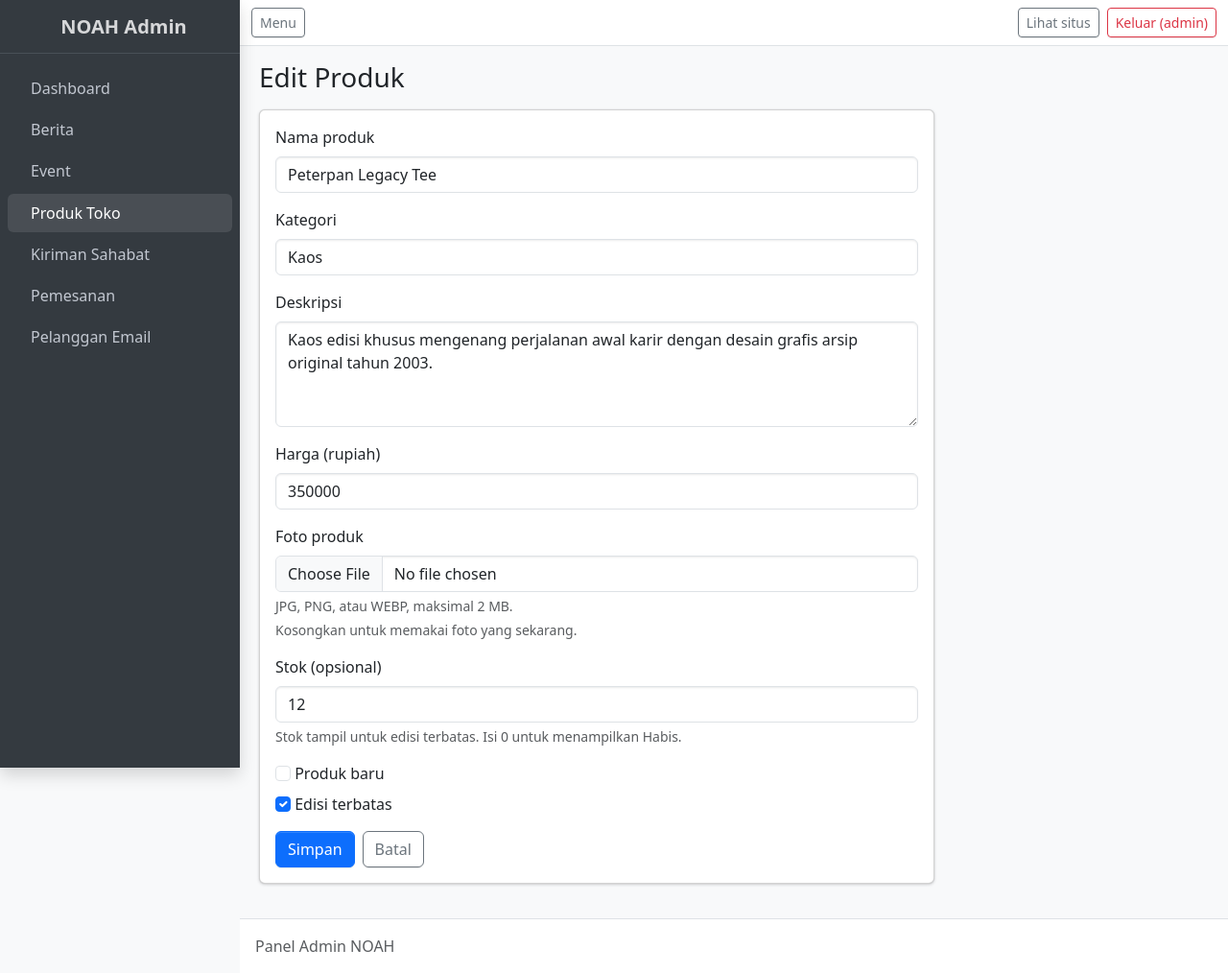
After one commit to Pudidil-dev/noah-web, a PHP site: page /admin/produk/edit.php?id=8 in a window 1280 px wide. The commit adds this page. Shown: the whole page at 96% size. Run offline with PHP 8.4, Linux system fonts and the light colour scheme; a user stored in the database is signed in; data comes from the database, SQL or seed files in the repository.

Commit message:
feat(wbs-4.2): Tambahkan pengelolaan produk toko
WBS ID: 4.2

```diff
--- a/admin/_atas.php
+++ b/admin/_atas.php
@@ -13,6 +13,7 @@ $menu_admin = [
     ''          => ['Dashboard', 'index.php'],
     'berita'    => ['Berita', 'berita/index.php'],
     'event'     => ['Event', 'event/index.php'],
+    'produk'    => ['Produk Toko', 'produk/index.php'],
     'kiriman'   => ['Kiriman Sahabat', 'kiriman/index.php'],
     'pemesanan' => ['Pemesanan', 'pemesanan/index.php'],
     'pelanggan' => ['Pelanggan Email', 'pelanggan/index.php'],
--- a/admin/index.php
+++ b/admin/index.php
@@ -7,6 +7,7 @@ wajib_login();
 $tabel = [
     'berita'          => 'Berita',
     'event'           => 'Event',
+    'produk'          => 'Produk Toko',
     'kiriman_sahabat' => 'Kiriman Sahabat',
     'pemesanan_event' => 'Pemesanan Event',
     'pelanggan_email' => 'Pelanggan Email',
@@ -33,6 +34,7 @@ require __DIR__ . '/_atas.php';
 $kartu_admin = [
     'Berita'          => ['berita/index.php', 'text-bg-primary'],
     'Event'           => ['event/index.php', 'text-bg-success'],
+    'Produk Toko'     => ['produk/index.php', 'text-bg-info'],
     'Kiriman Sahabat' => ['kiriman/index.php', 'text-bg-warning'],
     'Pemesanan Event' => ['pemesanan/index.php', 'text-bg-info'],
     'Pelanggan Email' => ['pelanggan/index.php', 'text-bg-secondary'],
--- /dev/null
+++ b/admin/produk/_data.php
@@ -0,0 +1,55 @@
+<?php
+// File ini dipakai oleh halaman produk, bukan dibuka langsung.
+if (realpath($_SERVER['SCRIPT_FILENAME'] ?? '') === __FILE__) {
+    http_response_code(404);
+    exit;
+}
+
+/** Cari produk berdasarkan ID. Kembalikan null jika produknya sudah tidak ada. */
+function cari_produk(mysqli $koneksi, int $id): ?array
+{
+    $stmt = mysqli_prepare($koneksi, 'SELECT * FROM produk WHERE id = ?');
+    mysqli_stmt_bind_param($stmt, 'i', $id);
+    mysqli_stmt_execute($stmt);
+    return mysqli_fetch_assoc(mysqli_stmt_get_result($stmt));
+}
+
+/** Baca form dan kembalikan data serta daftar kesalahan yang bisa ditampilkan. */
+function baca_input_produk(): array
+{
+    $data = [
+        'nama_produk' => trim(isi_form('nama_produk')),
+        'kategori' => trim(isi_form('kategori')),
+        'deskripsi' => trim(isi_form('deskripsi')),
+        'harga' => trim(isi_form('harga')),
+        'stok' => trim(isi_form('stok')),
+        'produk_baru' => isi_form('produk_baru') === '1' ? 1 : 0,
+        'edisi_terbatas' => isi_form('edisi_terbatas') === '1' ? 1 : 0,
+    ];
+    $error = [];
+
+    if ($data['nama_produk'] === '' || mb_strlen($data['nama_produk']) > 150) {
+        $error[] = 'Nama produk wajib diisi, maksimal 150 karakter.';
+    }
+    if ($data['kategori'] === '' || mb_strlen($data['kategori']) > 50) {
+        $error[] = 'Kategori wajib diisi, maksimal 50 karakter.';
+    }
+    if ($data['deskripsi'] === '' || mb_strlen($data['deskripsi']) > 2000) {
+        $error[] = 'Deskripsi wajib diisi, maksimal 2.000 karakter.';
+    }
+
+    // Batas atas mengikuti tipe INT di MySQL. Stok kosong disimpan sebagai NULL.
+    $harga = filter_var($data['harga'], FILTER_VALIDATE_INT, ['options' => ['min_range' => 1, 'max_range' => 2147483647]]);
+    $stok = $data['stok'] === '' ? null : filter_var($data['stok'], FILTER_VALIDATE_INT, ['options' => ['min_range' => 0, 'max_range' => 2147483647]]);
+    if ($harga === false) {
+        $error[] = 'Harga harus bilangan bulat positif, tanpa titik atau koma.';
+    }
+    if ($stok === false) {
+        $error[] = 'Stok harus bilangan bulat nol atau lebih, atau dikosongkan.';
+    }
+    if (!$error) {
+        $data['harga'] = $harga;
+        $data['stok'] = $stok;
+    }
+    return [$data, $error];
+}
--- /dev/null
+++ b/admin/produk/_form.php
@@ -0,0 +1,49 @@
+<?php
+// Form ini dipakai bersama oleh tambah.php dan edit.php.
+if (realpath($_SERVER['SCRIPT_FILENAME'] ?? '') === __FILE__) {
+    http_response_code(404);
+    exit;
+}
+?>
+
+<?php foreach ($error as $pesan_error) : ?>
+  <p class="alert alert-danger" role="alert"><?= e($pesan_error) ?></p>
+<?php endforeach; ?>
+
+<form class="card card-body form-admin" method="post" enctype="multipart/form-data">
+  <?= input_token() ?>
+  <label class="form-label" for="nama_produk">Nama produk</label>
+  <input class="form-control" id="nama_produk" name="nama_produk" maxlength="150" value="<?= e($data['nama_produk']) ?>" required>
+
+  <label class="form-label mt-3" for="kategori">Kategori</label>
+  <input class="form-control" id="kategori" name="kategori" maxlength="50" value="<?= e($data['kategori']) ?>" required>
+
+  <label class="form-label mt-3" for="deskripsi">Deskripsi</label>
+  <textarea class="form-control" id="deskripsi" name="deskripsi" rows="4" maxlength="2000" required><?= e($data['deskripsi']) ?></textarea>
+
+  <label class="form-label mt-3" for="harga">Harga (rupiah)</label>
+  <input class="form-control" id="harga" name="harga" type="number" min="1" max="2147483647" value="<?= e($data['harga']) ?>" required>
+
+  <label class="form-label mt-3" for="gambar">Foto produk</label>
+  <input class="form-control" id="gambar" name="gambar" type="file" accept="image/jpeg,image/png,image/webp" <?= $gambar_lama === '' ? 'required' : '' ?>>
+  <p class="form-text mb-0">JPG, PNG, atau WEBP, maksimal 2 MB.</p>
+  <?php if ($gambar_lama !== '') : ?>
+    <p class="form-text mb-0">Kosongkan untuk memakai foto yang sekarang.</p>
+  <?php endif; ?>
+
+  <label class="form-label mt-3" for="stok">Stok (opsional)</label>
+  <input class="form-control" id="stok" name="stok" type="number" min="0" max="2147483647" value="<?= e($data['stok']) ?>">
+  <p class="form-text">Stok tampil untuk edisi terbatas. Isi 0 untuk menampilkan Habis.</p>
+
+  <label class="form-check-label mb-2">
+    <input class="form-check-input" type="checkbox" name="produk_baru" value="1" <?= $data['produk_baru'] ? 'checked' : '' ?>> Produk baru
+  </label>
+  <label class="form-check-label">
+    <input class="form-check-input" type="checkbox" name="edisi_terbatas" value="1" <?= $data['edisi_terbatas'] ? 'checked' : '' ?>> Edisi terbatas
+  </label>
+
+  <div class="d-flex flex-wrap gap-2 mt-3">
+    <button class="btn btn-primary" type="submit">Simpan</button>
+    <a class="btn btn-outline-secondary" href="index.php">Batal</a>
+  </div>
+</form>
--- /dev/null
+++ b/admin/produk/edit.php
@@ -0,0 +1,52 @@
+<?php
+// UPDATE: isi form dengan data lama, lalu simpan perubahan produk.
+require __DIR__ . '/../fungsi.php';
+wajib_login();
+require __DIR__ . '/_data.php';
+
+$id = (int) ($_GET['id'] ?? 0);
+$data = cari_produk($koneksi, $id);
+if (!$data) {
+    set_pesan('Produk tidak ditemukan.');
+    header('Location: index.php');
+    exit;
+}
+$gambar_lama = $data['gambar'];
+$error = [];
+
+if ($_SERVER['REQUEST_METHOD'] === 'POST') {
+    cek_token();
+    [$data, $error] = baca_input_produk();
+
+    if (!$error) {
+        $gambar_baru = '';
+        try {
+            // Jika form tidak mengirim foto, pertahankan foto sebelumnya.
+            $gambar_baru = upload_gambar('gambar', 'toko-produk');
+            $gambar = $gambar_baru === '' ? $gambar_lama : $gambar_baru;
+            $stmt = mysqli_prepare($koneksi, 'UPDATE produk
+                SET nama_produk = ?, kategori = ?, deskripsi = ?, harga = ?, gambar = ?,
+                    produk_baru = ?, edisi_terbatas = ?, stok = ? WHERE id = ?');
+            mysqli_stmt_bind_param($stmt, 'sssisiiii', $data['nama_produk'], $data['kategori'], $data['deskripsi'],
+                $data['harga'], $gambar, $data['produk_baru'], $data['edisi_terbatas'], $data['stok'], $id);
+            mysqli_stmt_execute($stmt);
+
+            set_pesan('Produk berhasil diperbarui.');
+            header('Location: index.php');
+            exit;
+        } catch (mysqli_sql_exception $e) {
+            if ($gambar_baru !== '') {
+                unlink(__DIR__ . '/../../' . $gambar_baru);
+            }
+            error_log($e->getMessage());
+            $error[] = 'Perubahan gagal disimpan. Coba lagi.';
+        } catch (Exception $e) {
+            $error[] = $e->getMessage();
+        }
+    }
+}
+
+$judul_halaman = 'Edit Produk';
+require __DIR__ . '/../_atas.php';
+require __DIR__ . '/_form.php';
+require __DIR__ . '/../_bawah.php';
--- a/toko.php
+++ b/toko.php
@@ -181,7 +181,7 @@ include 'bagian/header.php';
             <div class="le-isi">
               <div class="le-head">
                 <span class="label-emas">TERBATAS</span>
-                <?php if ($terbatas['stok'] != '') { ?>
+                <?php if ($terbatas['stok'] !== null) { ?>
                   <?php if ($terbatas['stok'] > 0) { ?>
                     <span class="link-merah">Sisa <?php echo $terbatas['stok']; ?> item</span>
                   <?php } else { ?>
```
Also changed, not shown: admin/PANDUAN-ADMIN.md (+9 -0 lines), admin/produk/hapus.php (added, +38 -0 lines), admin/produk/index.php (added, +42 -0 lines), admin/produk/tambah.php (added, +50 -0 lines), 1 other file.
